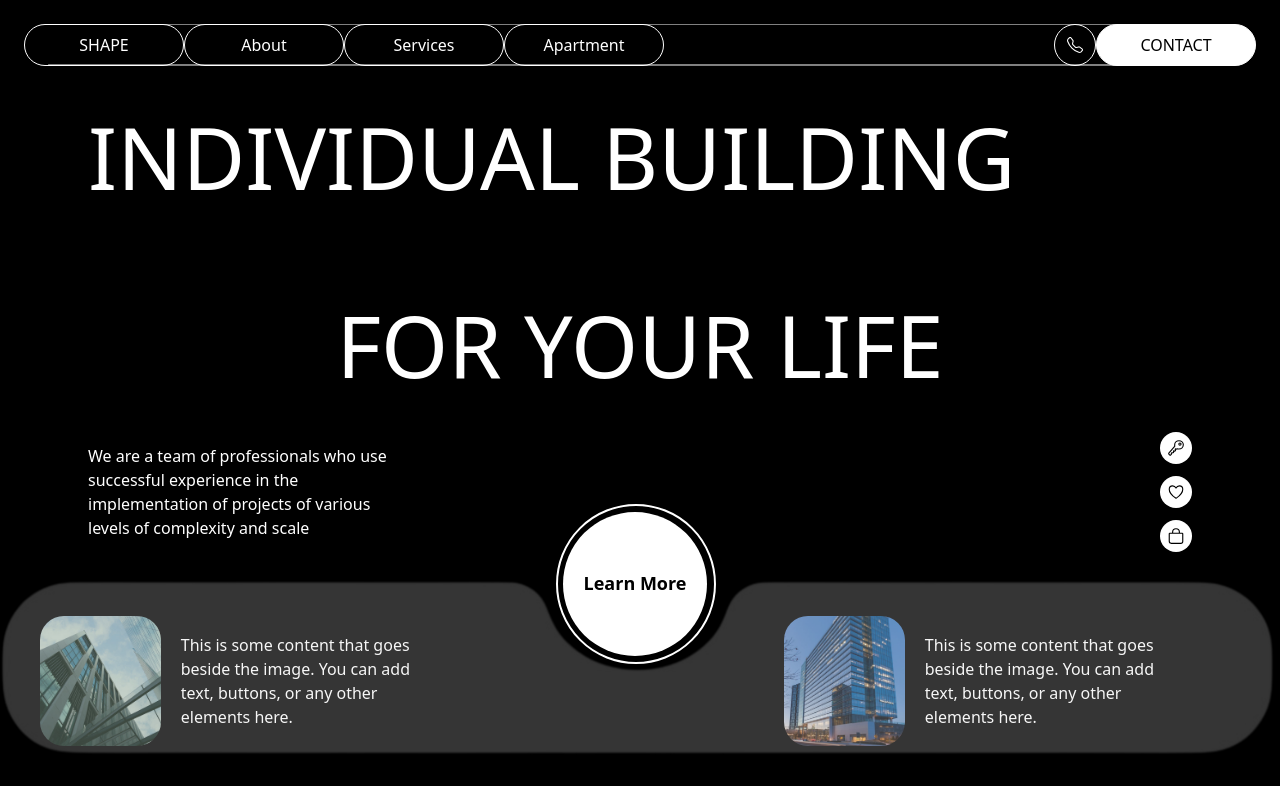
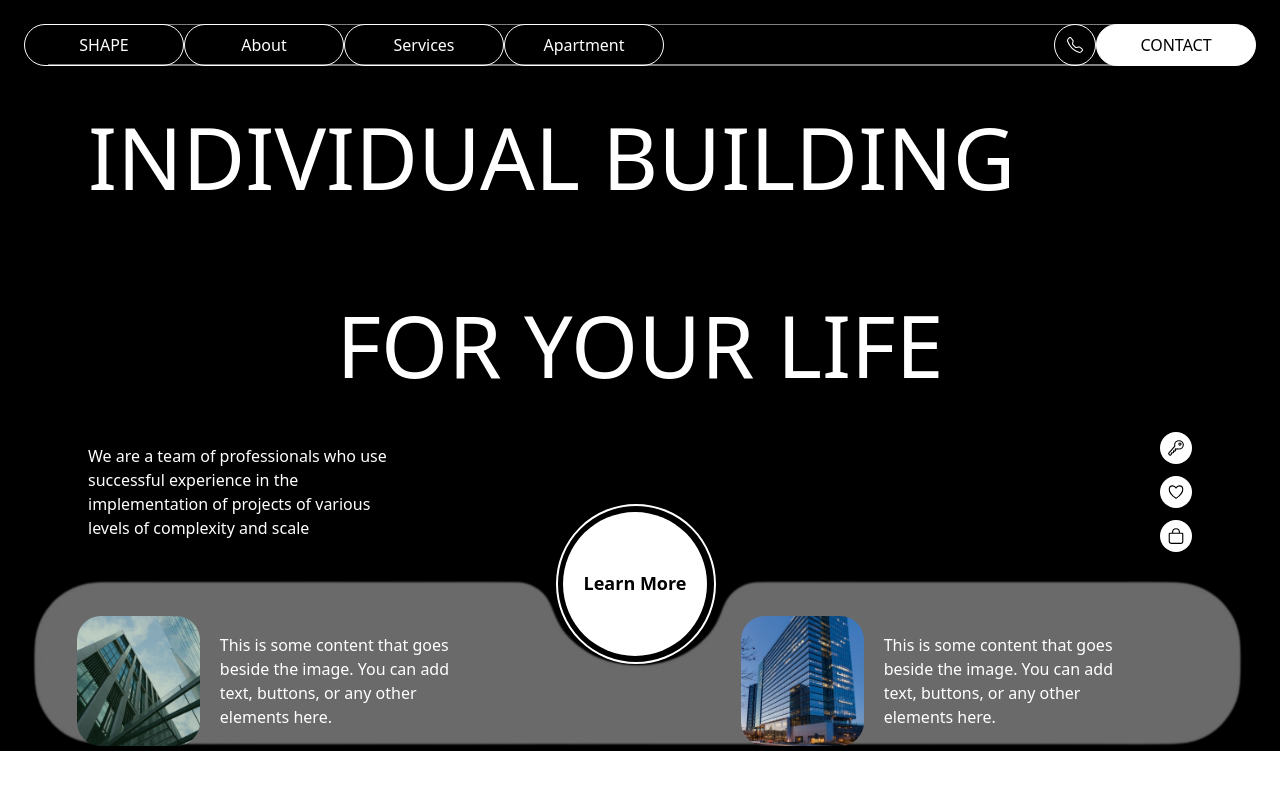
Before and after one commit to AshiqueHussain00/Individual-bulding-Website, a React (Vite) app: page / in a window 1280 px wide. Built offline with nearby package versions, Linux system fonts and the light colour scheme.

Commit message:
Correct the opacity of example container

```diff
--- a/src/App.jsx
+++ b/src/App.jsx
@@ -7,11 +7,12 @@ import BuildingCard from "./components/BuildingCard";
 import BuildingSection from './components/BuildingSection';
 import AnimatedContainer from './components/AnimatedContainer'
 import AnimatedComponent from './components/AnimatedComponent'
+import building from './images/building1.jpg'
 
 
 function App() {
   return (
-    <div className="bg-black">
+    <div className="bg-black ">
 <Navbar/>
 <HeroSection/>
 <AnimatedBox/>
--- a/src/components/AnimatedBox.jsx
+++ b/src/components/AnimatedBox.jsx
@@ -48,7 +48,7 @@ const AnimatedBox = () => {
       scale: 1.5,
       transition: {
         duration: 0.5,
-        delay: 2,
+        delay: 1.2,
       },
     },
     exitState: {
--- a/src/components/ExampleComponent.jsx
+++ b/src/components/ExampleComponent.jsx
@@ -1,39 +1,97 @@
 import React from "react";
-import { motion } from 'framer-motion';
 import background_image from "/src/images/background_div.png";
 import bulding2 from "/src/images/building2.jpg";
 import bulding3 from "/src/images/building3.jpg";
+import { useState, useEffect, useRef } from 'react';
+import { motion, useInView } from 'framer-motion';
 
 function ExampleComponent() {
-  const containerVariants = {
-    hidden: { y: 50 },
-    visible: { y: 0, transition: { duration: 1 } },
-  };
+
+  // For delay ater InView condtion
+  const ref = useRef(null);
+
+
+  const [shouldAnimate, setShouldAnimate] = useState(false);
+  const [showCard, setShowCard] = useState(false)
+
+  const isInView = useInView(ref, {
+    threshold: 0.5,
+    triggerOnce: false,
+  });
+
+
+
+  useEffect(() => {
+
+    let timer;
+    let timer2;
+
+    if (isInView) {
+      timer = setTimeout(() => {
+        setShouldAnimate(true);
+      }, 1300); //1.5 seconds delay
+
+      timer2 = setTimeout(() => {
+        setShowCard(true)
+      }, 1700)
+    } else {
+      setShouldAnimate(false)
+    }
+
+    return () => clearTimeout(timer, timer2);
+  }, [isInView]);
+
+  const Variant1 = {
+
+    show: {
+      opacity: 1,
+      y: 0,
+      transition: {
+        duration: 1
+      }
+    },
+
+    card: {
+      opacity: 1,
+      y: 0,
+      transition: {
+        duration: 1
+      }
+    }
+
+
+  }
+
 
   return (
-    <div className="relative">
+    <div
+      ref={ref}
+      className="relative w-[95%] mx-auto bg-transparent ">
       {/* Background Image Animation */}
       <motion.img
         src={background_image}
         alt='Background Image'
-        className="z-20 absolute inset-0"
+        className="z-20 "
         initial={{ opacity: 0, y: 50 }}
-        animate={{ opacity: 0.5, y: 0 }}
-        transition={{ duration: 1 }}
+        animate={shouldAnimate ? "show" : ""}
+        variants={Variant1}
+
+        transition={{ duration: 0.7 }}
       />
 
-      {/* Black background for content container */}
-      <div className="back-element bg-black flex p-10 justify-between absolute z-21">
 
       {/* Left Part Animation */}
       <motion.div
-          className="flex bg-transparent w-[38%] gap-5 items-center pr-20"
-          variants={containerVariants}
-          initial="hidden"
-          animate="visible"
+
+        className="flex text-black  w-[38%] gap-5 items-center pr-20 absolute top-[40px] left-[45px] z-[30]"
+
       >
         <div className='w-[400px] h-[130px]'>
           <motion.img
+            initial={{ opacity: 0, y: 50 }}
+            animate={showCard ? "card" : ""}
+            variants={Variant1}
+
             src={bulding2}
             alt="Building Image"
             className="w-full h-full object-cover rounded-3xl"
@@ -42,10 +100,11 @@ function ExampleComponent() {
         </div>
 
         <motion.div
+          initial={{ opacity: 0, y: 50 }}
+          animate={showCard ? "card" : ""}
+          variants={Variant1}
           className="text-white"
-            variants={containerVariants}
-            initial="hidden"
-            animate="visible"
+
         >
           <p>
             This is some content that goes beside the image. You can add text,
@@ -56,13 +115,14 @@ function ExampleComponent() {
 
       {/* Right Part Animation */}
       <motion.div
-          className="flex gap-5 bg-transparent w-[38%] items-center pr-20"
-          variants={containerVariants}
-          initial="hidden"
-          animate="visible"
+        className="flex gap-5 w-[38%] text-white items-center pr-20  absolute top-[40px] right-[45px] z-[30]"
+
       >
         <div className='w-[400px] h-[130px]'>
           <motion.img
+            initial={{ opacity: 0, y: 50 }}
+            animate={showCard ? "card" : ""}
+            variants={Variant1}
             src={bulding3}
             alt="Building Image"
             className="w-full h-full object-cover rounded-3xl"
@@ -71,10 +131,11 @@ function ExampleComponent() {
         </div>
 
         <motion.div
+          initial={{ opacity: 0, y: 50 }}
+          animate={showCard ? "card" : ""}
+          variants={Variant1}
           className="text-white"
-            variants={containerVariants}
-            initial="hidden"
-            animate="visible"
+
         >
           <p>
             This is some content that goes beside the image. You can add text,
@@ -82,7 +143,7 @@ function ExampleComponent() {
           </p>
         </motion.div>
       </motion.div>
-      </div>
+      {/* </div> */}
     </div>
   );
 }
```
Lines whose indentation alone changed are shown as unchanged.
